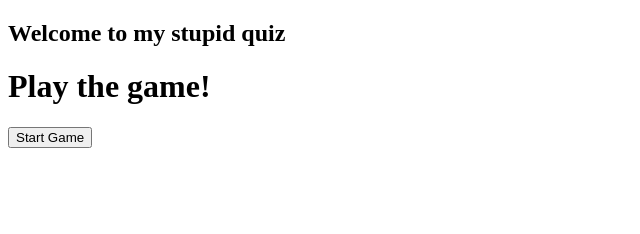
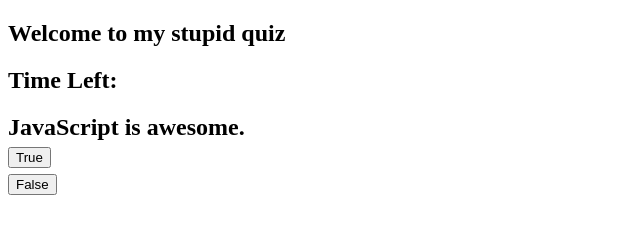
Before and after one commit to JeffTab/Code-Quiz, a plain HTML site: page index.html in a window 1280 px wide. Shown: the whole page, without its empty margins (0-640 px from the left). Drawn offline with Linux system fonts and the light colour scheme.

Commit message:
wrote questiondisplay function

```diff
--- a/assets/js/script.js
+++ b/assets/js/script.js
@@ -1,3 +1,5 @@
+console.log("hi");
+
 // create variables to reference all DOM elements we're working with
 
 var timeLeftID = document.querySelector("#time-left");
@@ -7,6 +9,8 @@ var quizContentID = document.querySelector("#quiz-content");
 var postGameScreenID = document.querySelector("#post-game-screen");
 var userScoreID = document.querySelector("#user-score");
 var playAgainButtonID = document.querySelector("#play-again-btn");
+var questionsLocationID = document.querySelector("#questions-location");
+var correctIncorrectID = document.querySelector("#correct-incorrect");
 
 // time-left
 
@@ -26,16 +30,16 @@ var score = 0;
 var secondsLeft = 0;
 var status = "notplaying";
 
+
 function startGame() {
 
 
   secondsLeft = 3;
+  timeLeftID.textContent = secondsLeft + " seconds left";
   timerIntervalID = setInterval(function () {
-
+    secondsLeft--;
     timeLeftID.textContent = secondsLeft + " seconds left";
-    secondsLeft--;
     if (secondsLeft <= 0) {
-      console.log("hi");
       stopGame();
     }
   }, 1000);
@@ -44,14 +48,9 @@ function startGame() {
 
 
 function stopGame() {
-  console.log("bye");
-  console.log(timerIntervalID);
   clearInterval(timerIntervalID);
-  console.log(timerIntervalID);
   quizContentID.setAttribute("class", "hide");
   postGameScreenID.removeAttribute("class");
-
-
 };
 
 // quiz-content
@@ -124,3 +123,49 @@ function stopGame() {
 // start game button (for starting the game)
 // quizcontent (for answering a question) -> use event delegation
 // play again button (for starting the game)
+
+var currentQuestion;
+var choice0;
+var choice1;
+var answer;
+
+function displayQuestion() {
+  currentQuestion = questions[Math.floor(Math.random() * questions.length)];
+  questionsLocationID.textContent = currentQuestion.question;
+
+  linebreakFunction()
+
+  choice0 = document.createElement("BUTTON");
+  choice0.textContent = currentQuestion.choices[0];
+  questionsLocationID.append(choice0);
+
+  linebreakFunction()
+
+  choice1 = document.createElement("BUTTON");
+  choice1.textContent = currentQuestion.choices[1];
+  questionsLocationID.append(choice1);
+
+  answer = currentQuestion.answer;
+  console.log(answer);
+};
+
+displayQuestion();
+
+function linebreakFunction() {
+  var linebreak = document.createElement("BR");
+  questionsLocationID.appendChild(linebreak);
+};
+
+choice0.addEventListener("click", checkAnswer);
+choice1.addEventListener("click", checkAnswer);
+
+function checkAnswer() {
+
+  console.log("hi");
+
+  // if (choice0 === answer) {
+
+
+  // }
+
+}
--- a/index.html
+++ b/index.html
@@ -17,18 +17,17 @@
 
   <main>
     <!-- start screen -->
-    <div id="start-screen">
+    <div id="start-screen" class="hide">
       <h1>Play the game!</h1>
       <button id="start-game-btn">Start Game</button>
     </div>
 
     <!-- div for all quiz content -->
-    <div id="quiz-content" class="hide">
+    <div id="quiz-content">
       <h2>Time Left: <span id="time-left"></span></h2>
-      <h2>Quiz questions will be here</h2>
-    </div>
-
-    <!-- div for post-game information -->
+      <h2 id="questions-location"></h2>
+      <h3 id="correct-incorrect"></h3>
+    </div> <!-- div for post-game information -->
     <div id="post-game-screen" class="hide">
       <h2>Post Game Screen</h2>
       <p>Your Score: <span id="user-score"></span></p>
```
Lines whose indentation alone changed are shown as unchanged.
